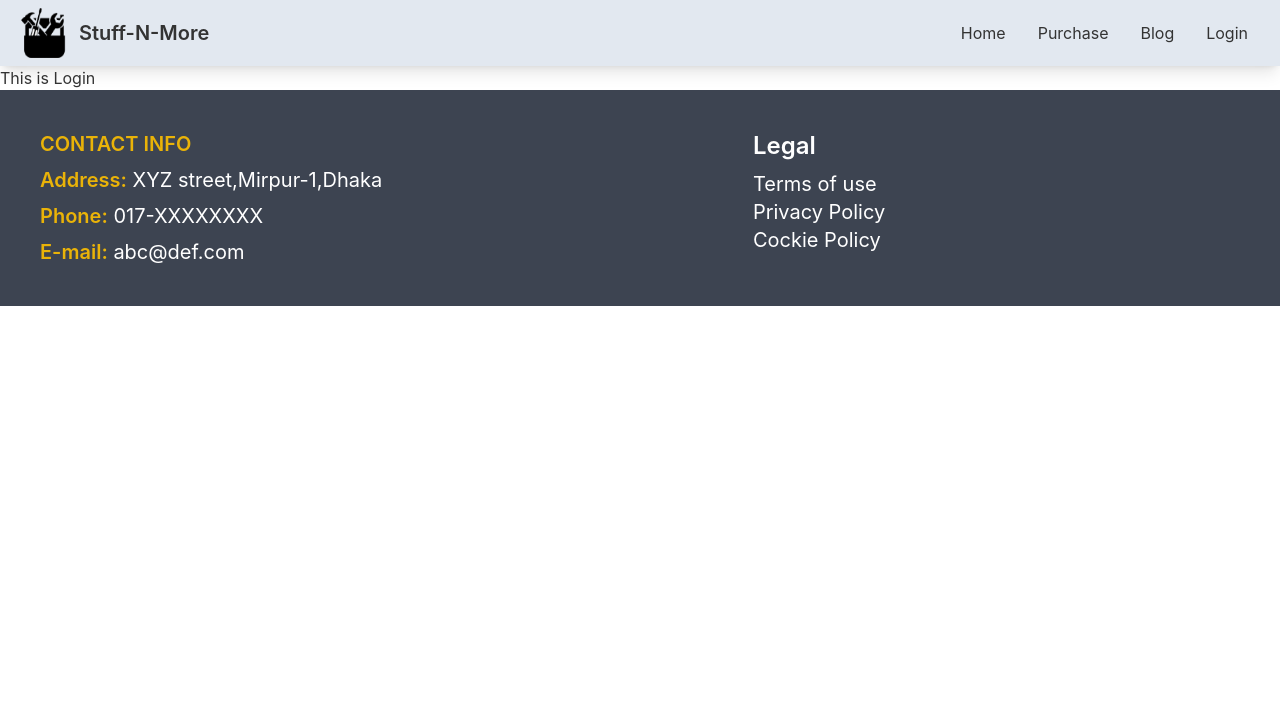
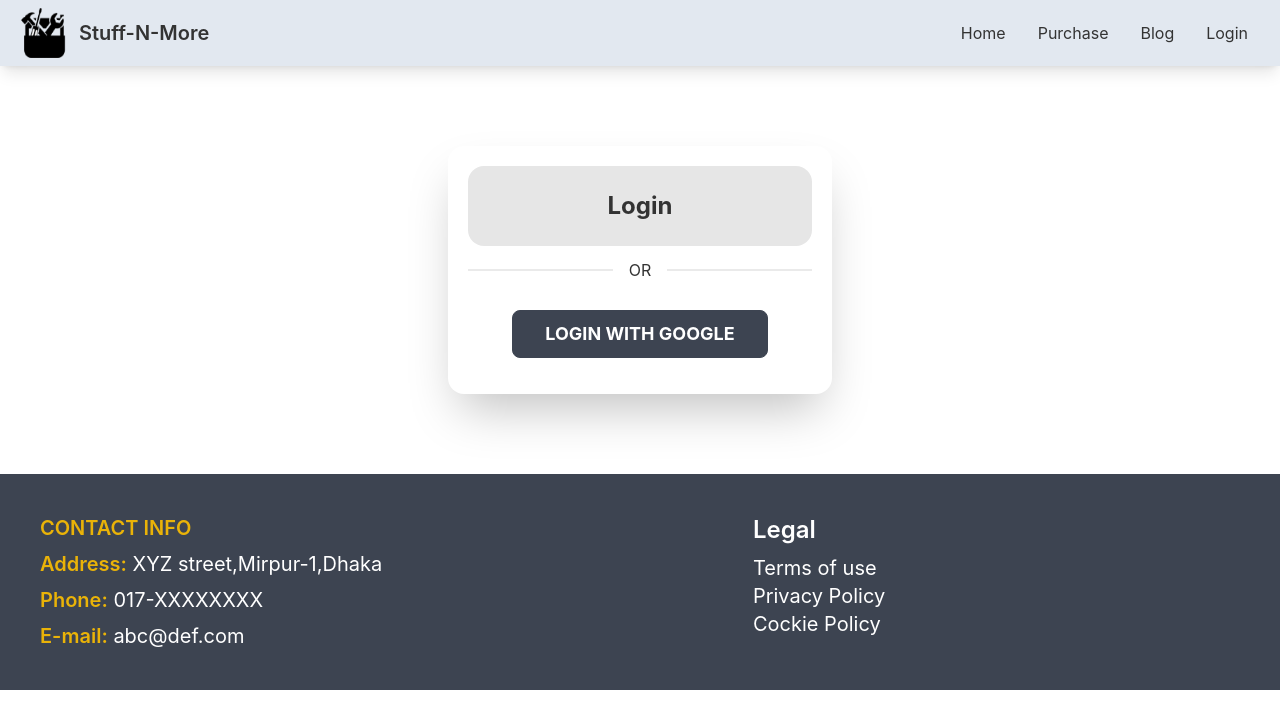
Before and after one commit to PranoySarker/Staff-n-More-client-side, a React (Create React App) app: page /login in a window 1280 px wide. Shown: the top 728 px of the page. Built offline with nearby package versions, Linux system fonts and the light colour scheme.

Commit message:
social login implementation

```diff
--- a/package.json
+++ b/package.json
@@ -7,8 +7,10 @@
     "@testing-library/react": "^13.2.0",
     "@testing-library/user-event": "^13.5.0",
     "daisyui": "^2.15.0",
+    "firebase": "^9.8.1",
     "react": "^18.1.0",
     "react-dom": "^18.1.0",
+    "react-firebase-hooks": "^5.0.3",
     "react-icons": "^4.3.1",
     "react-router-dom": "^6.3.0",
     "react-scripts": "5.0.1",
--- a/src/Pages/Login/Login.js
+++ b/src/Pages/Login/Login.js
@@ -1,9 +1,26 @@
 import React from 'react';
+import SocialLogin from './SocialLogin/SocialLogin';
 
 const Login = () => {
     return (
-        <div>
-            <h2>This is Login</h2>
+        <div className=' flex justify-center items-center my-20'>
+            {/* <div className="card w-96 bg-base-100 shadow-xl">
+                <div className="card-body">
+                    <h2 className="card-title">Login</h2>
+                    <div className="divider">OR</div>
+                </div>
+            </div> */}
+            <div className='card w-96 bg-base-100 shadow-2xl'>
+                <div className="flex flex-col border-opacity-50 p-5">
+                    <div className="grid h-20 card bg-base-200 rounded-box place-items-center">
+                        <h2 className="card-title text-2xl font-bold">Login</h2>
+                    </div>
+                    <div className="divider">OR</div>
+                    <div className="grid h-20 card rounded-box place-items-center">
+                        <SocialLogin></SocialLogin>
+                    </div>
+                </div>
+            </div>
         </div>
     );
 };
--- /dev/null
+++ b/src/Pages/Login/SocialLogin/SocialLogin.js
@@ -0,0 +1,18 @@
+import React from 'react';
+import auth from '../../../firebase.init';
+import { useSignInWithGoogle } from 'react-firebase-hooks/auth';
+
+const SocialLogin = () => {
+    const [signInWithGoogle, user, loading, error] = useSignInWithGoogle(auth);
+
+    if (user) {
+        console.log(user);
+    }
+    return (
+        <div>
+            <button onClick={() => signInWithGoogle()} className="btn btn-wide font-bold text-lg text-white">Login with GOOGLE</button>
+        </div>
+    );
+};
+
+export default SocialLogin;
--- /dev/null
+++ b/src/firebase.init.js
@@ -0,0 +1,22 @@
+// Import the functions you need from the SDKs you need
+import { initializeApp } from "firebase/app";
+import { getAuth } from "firebase/auth";
+// TODO: Add SDKs for Firebase products that you want to use
+// https://firebase.google.com/docs/web/setup#available-libraries
+
+// Your web app's Firebase configuration
+const firebaseConfig = {
+    apiKey: process.env.REACT_APP_apiKey,
+    authDomain: process.env.REACT_APP_authDomain,
+    projectId: process.env.REACT_APP_projectId,
+    storageBucket: process.env.REACT_APP_storageBucket,
+    messagingSenderId: process.env.REACT_APP_messagingSenderId,
+    appId: process.env.REACT_APP_appId
+};
+
+// Initialize Firebase
+const app = initializeApp(firebaseConfig);
+
+const auth = getAuth(app);
+
+export default auth;
```
Also changed, not shown: 1 other file (tests, documents, lock files or other folders).
